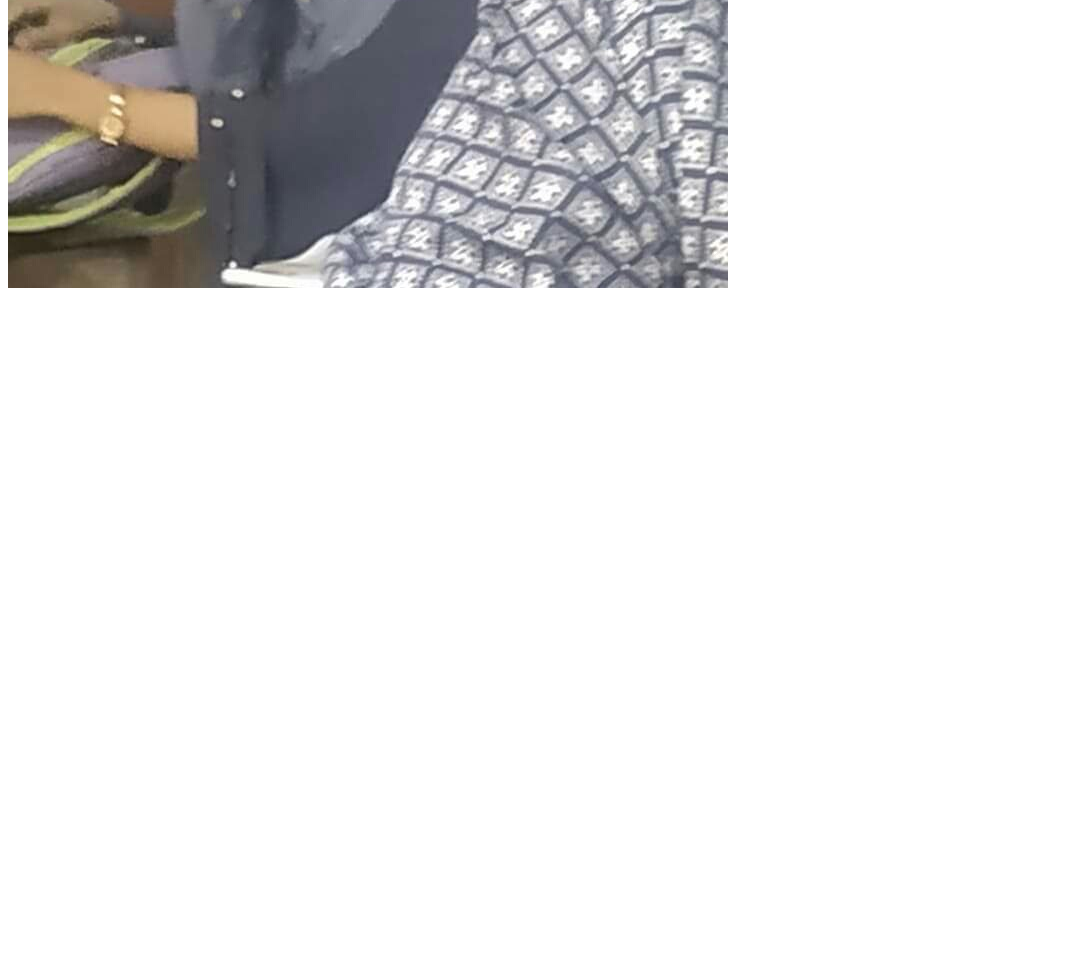
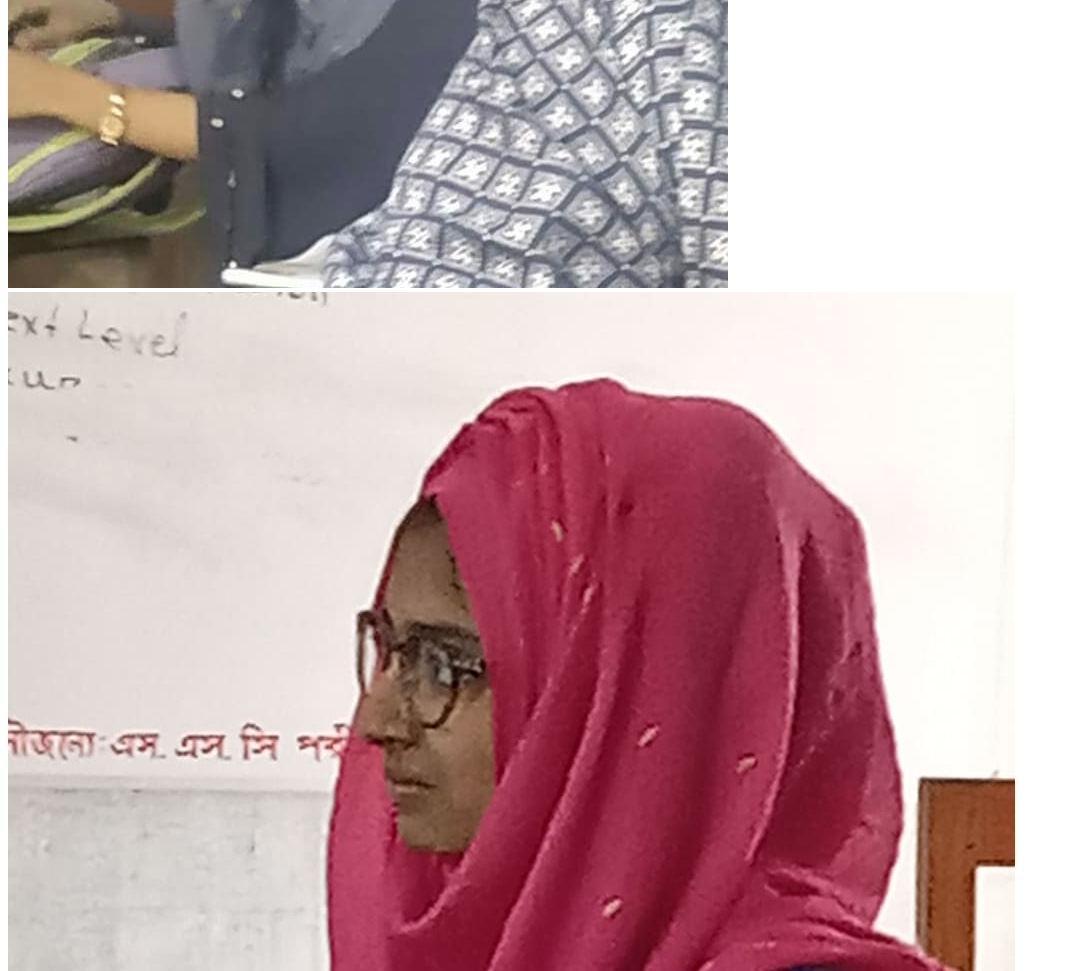
Before and after one commit to nayanrahman1/my-first-repo, a plain HTML site: page index.html in a window 1280 px wide. Shown: the part 629-1600 px from the top of the page, without its empty margins (0-1070 px from the left). Before the commit the page ends 929 px from the top, so only its background shows below. Drawn offline with Linux system fonts and the light colour scheme.

Commit message:
another pic

```diff
--- a/index.html
+++ b/index.html
@@ -13,5 +13,6 @@
     <p>babu ami badam khabo</p>
     <h2>I am a student</h2>
     <img src="IMG_20191112_235200.JPG" alt="Jerry">
+    <img src="59731317_463095230923903_7321596389752832000_n.jpg" alt="">
 </body>
 </html>
```
Also changed, not shown: 59731317_463095230923903_7321596389752832000_n.jpg (added).
